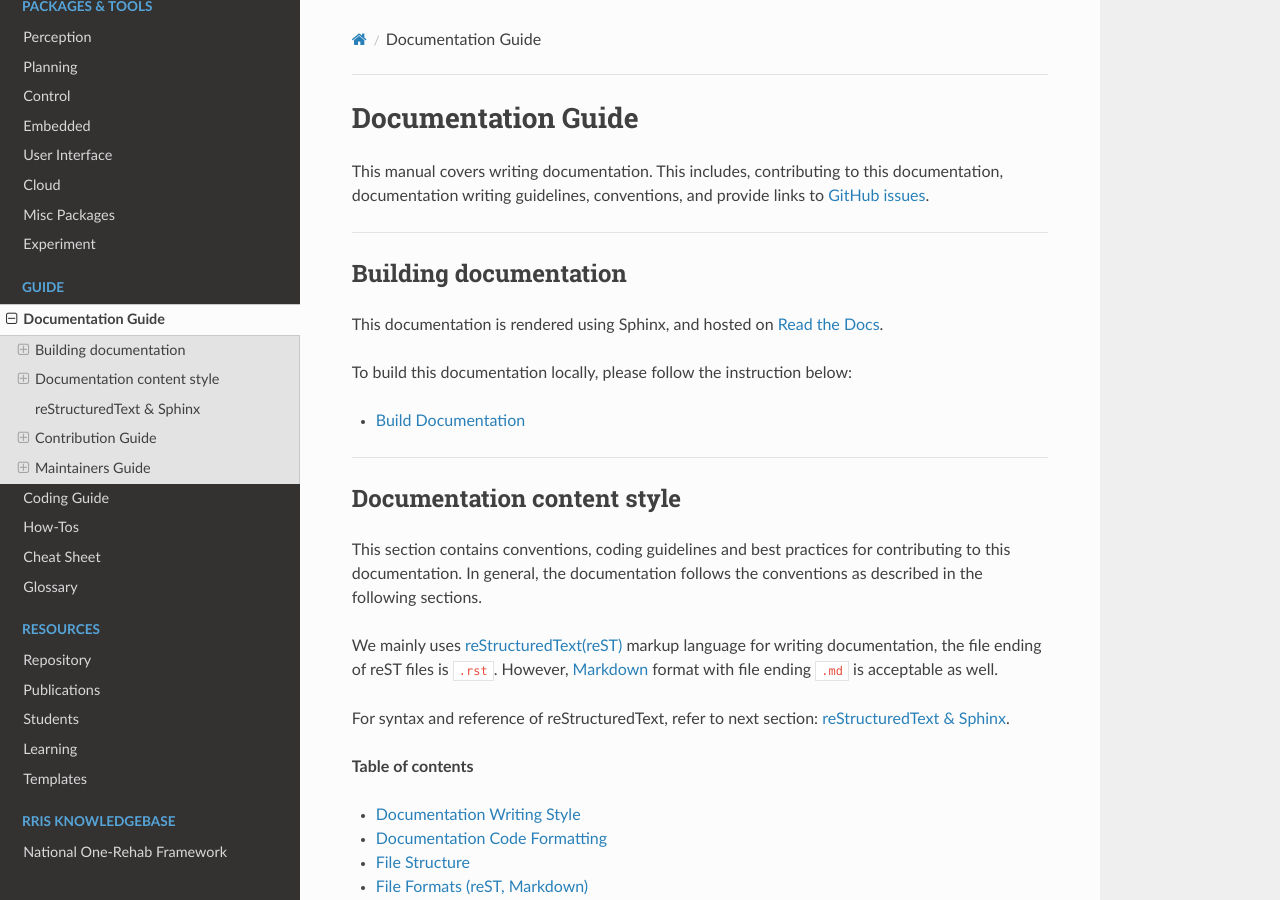
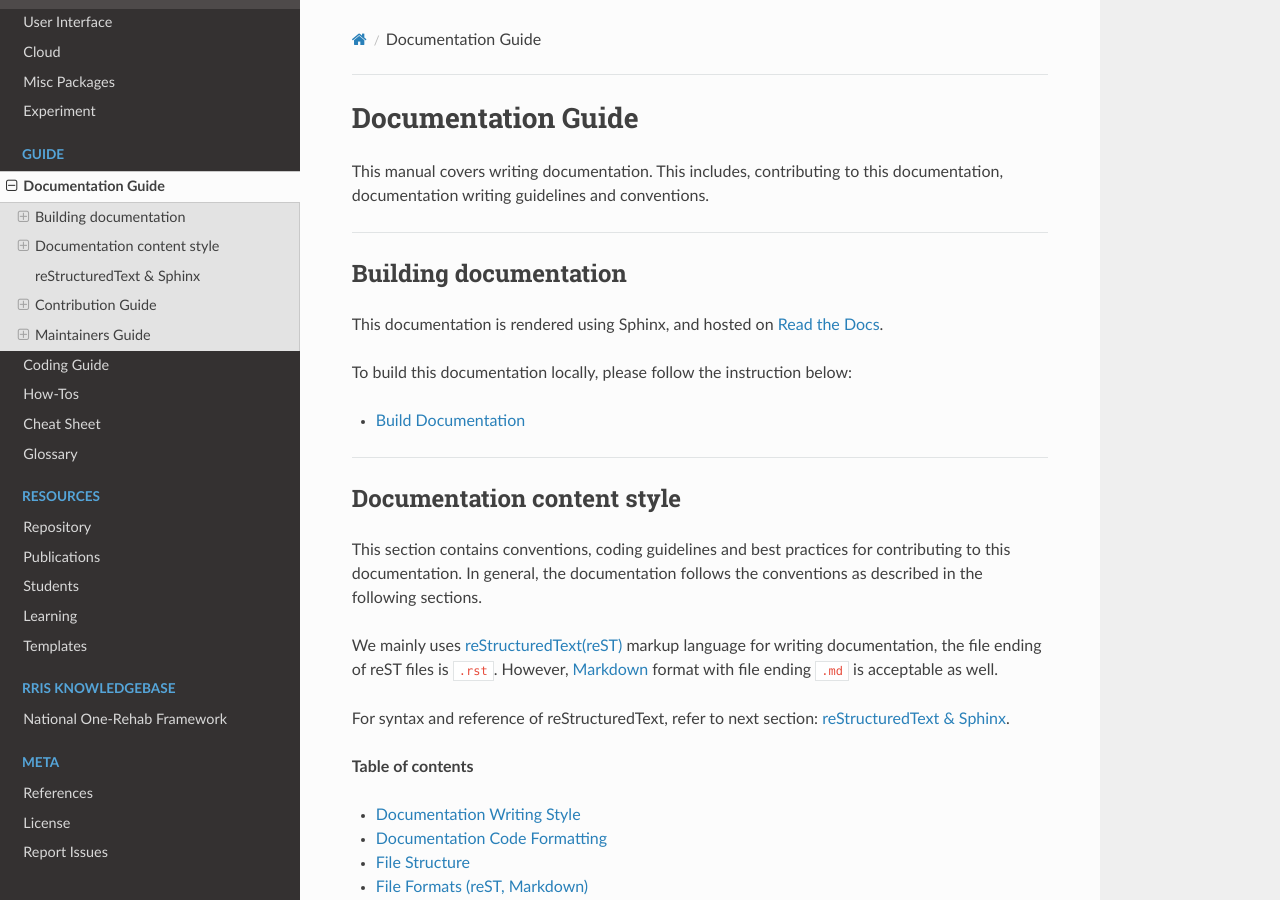
Before and after one commit to tky1026/rris_doc, a Sphinx documentation site: the page built from docs/source/Doc/Guide/guide_doc.rst, in a window 1280 px wide and 900 px high. Built offline with Sphinx 7.4.7 and the Read the Docs theme 2.0.0, drawn with Linux system fonts in a browser that asks for light colours; pages that are not in the unit, such as notebooks, are missing from menus.

Commit message:
add meta section

```diff
--- a/docs/source/Doc/Guide/guide_doc.rst
+++ b/docs/source/Doc/Guide/guide_doc.rst
@@ -5,9 +5,7 @@ Documentation Guide
 ===================
 
 This manual covers writing documentation. This includes, contributing to this documentation, documentation
-writing guidelines, conventions, and provide links to `GitHub issues`_.
-
-.. _`GitHub issues`: https://github.com/tky1026/rris_doc/issues
+writing guidelines and conventions.
 
 ----
 
@@ -126,6 +124,7 @@ Read the following contribution guide on how to contribute to this documentation
 
    Documentation/doc_contrib
    Documentation/doc_boilerplate
+   Documentation/doc_report
 
 ----
 
--- /dev/null
+++ b/docs/source/Doc/Meta/license.rst
@@ -0,0 +1,6 @@
+=======
+License
+=======
+
+.. literalinclude:: ../../../../LICENSE
+   :language: text
```
Also changed, not shown: README.md (+0 -15 lines), docs/source/Doc/Guide/Documentation/doc_report.rst (added, +10 -0 lines), docs/source/Doc/Meta/reference.rst (added, +11 -0 lines), docs/source/Doc/Meta/report.rst (added, +9 -0 lines), docs/source/TOC.rst (+4 -3 lines), docs/source/index.rst (+7 -1 lines), 3 other files.
